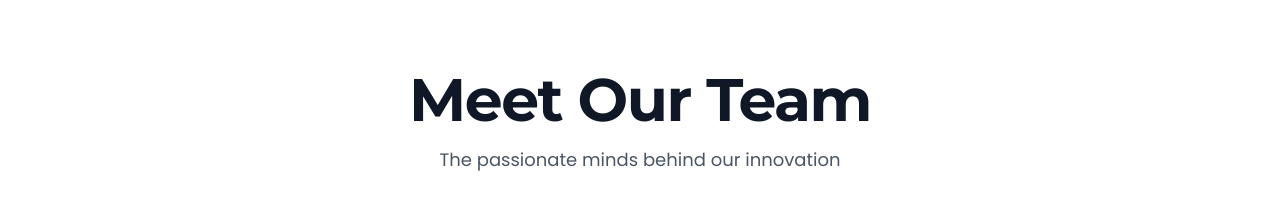
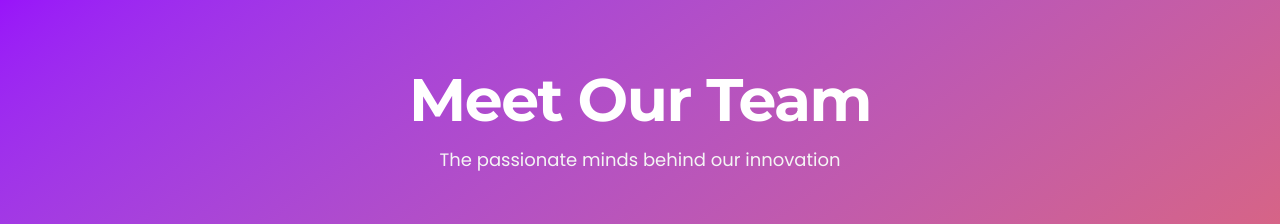
Before and after one commit to aviralale/digically-frontend, a Next.js app: page / in a window 1280 px wide. Shown: the part 4932-5156 px from the top of the page. Built offline with nearby package versions, Linux system fonts and the light colour scheme.

Commit message:
changed bg on team section

```diff
--- a/components/home/team-section.tsx
+++ b/components/home/team-section.tsx
@@ -104,13 +104,13 @@ export default function TeamSection() {
   };
 
   return (
-    <section className="py-20 px-4 sm:px-6 lg:px-8 bg-white relative">
+    <section className="py-20 px-4 sm:px-6 lg:px-8 bg-gradient-to-br from-purple-600 to-orange-500  relative">
       {/* Clean minimal header */}
       <div className="max-w-4xl mx-auto text-center mb-16">
-        <h2 className="text-5xl lg:text-6xl font-bold tracking-tight text-gray-900 mb-4">
+        <h2 className="text-5xl lg:text-6xl font-bold tracking-tight text-white mb-4">
           Meet Our Team
         </h2>
-        <p className="text-lg text-gray-600 max-w-2xl mx-auto">
+        <p className="text-lg text-muted max-w-2xl mx-auto">
           The passionate minds behind our innovation
         </p>
       </div>
```
